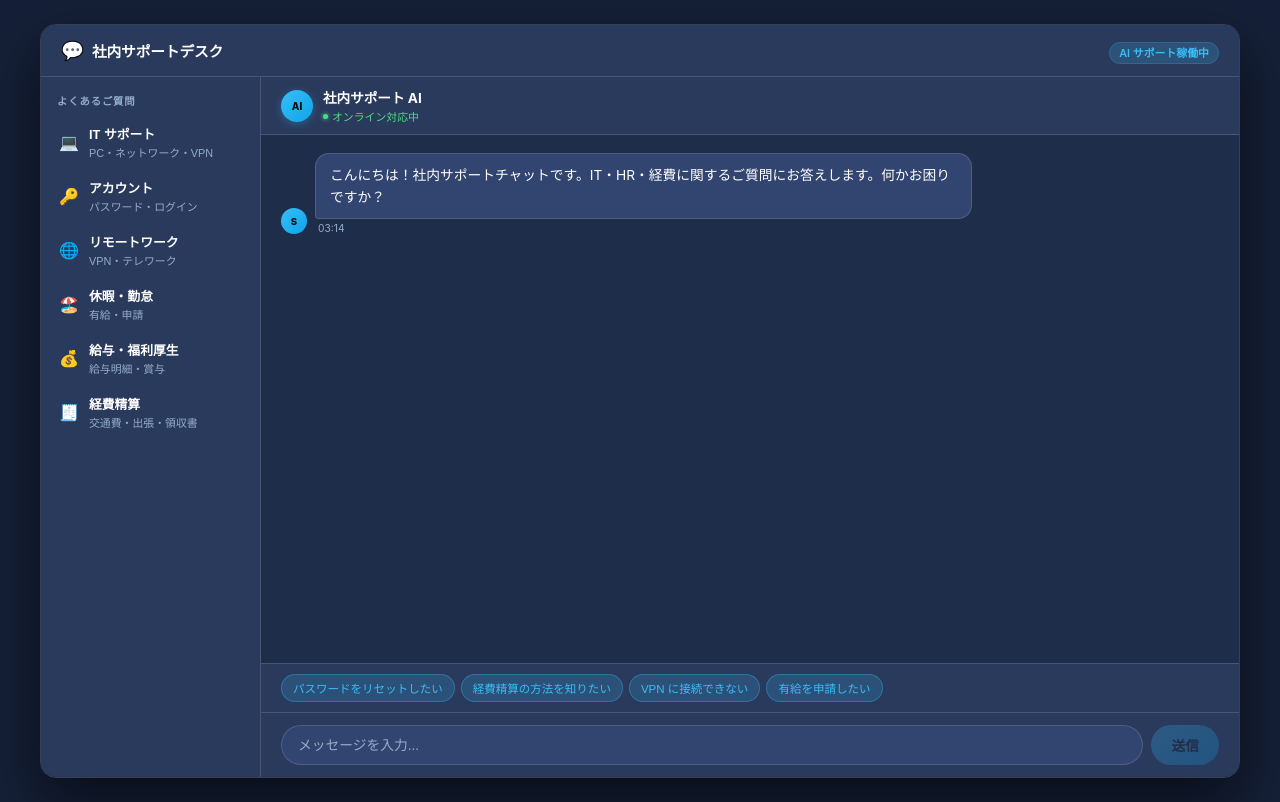
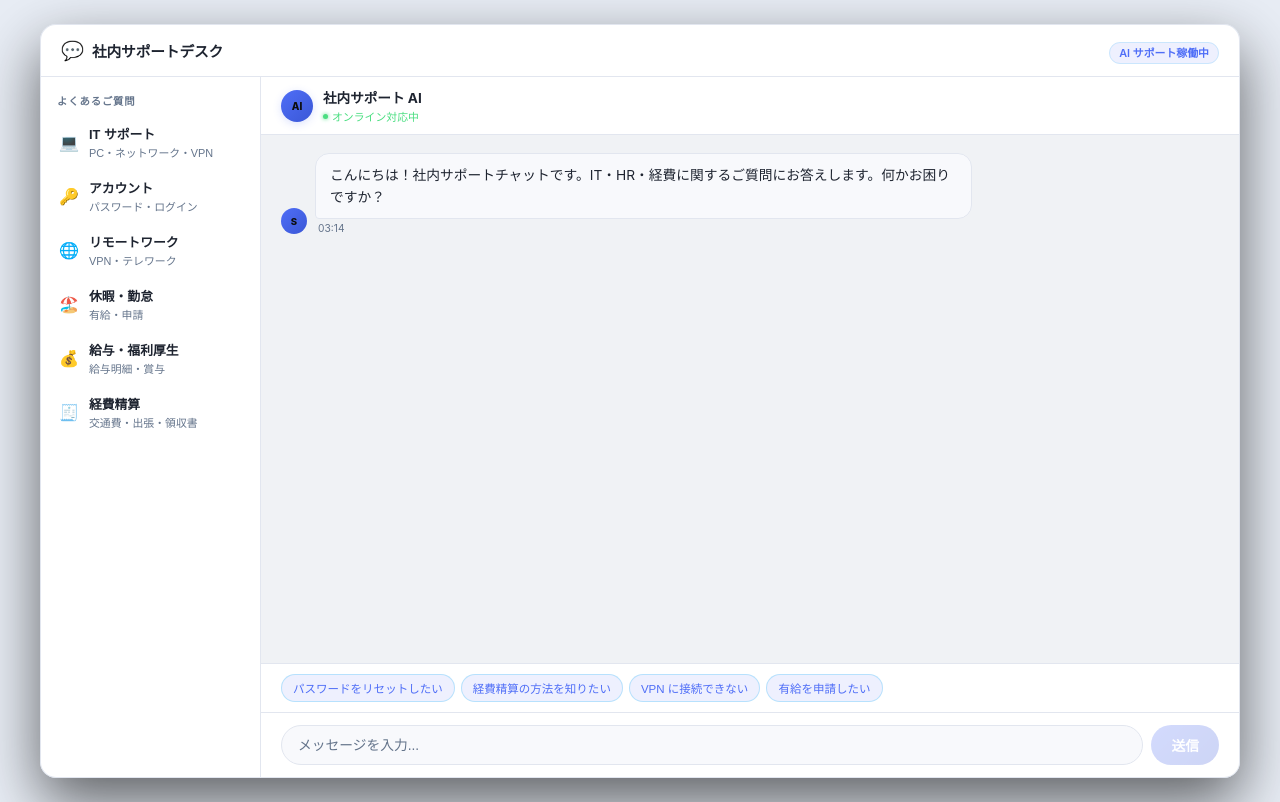
Before and after one commit to ryouIgei/demoRepository, a React (Vite) app: page / in a window 1280 px wide. Built offline with nearby package versions, Linux system fonts and the light colour scheme.

Commit message:
style: restore white/light theme with original blue accent

```diff
--- a/src/App.css
+++ b/src/App.css
@@ -1,14 +1,14 @@
 :root {
-  --accent: #38bdf8;
-  --accent-dark: #0ea5e9;
-  --accent-light: rgba(56, 189, 248, 0.18);
-  --accent-glow: rgba(56, 189, 248, 0.3);
-  --surface: #2a3a5c;
-  --surface-2: #324470;
-  --bg: #1e2d4a;
-  --border: rgba(255, 255, 255, 0.14);
-  --text: #ffffff;
-  --text-dim: #93adc8;
+  --accent: #4f6ef7;
+  --accent-dark: #3a57d6;
+  --accent-light: #eef0fe;
+  --accent-glow: rgba(79, 110, 247, 0.2);
+  --surface: #ffffff;
+  --surface-2: #f8f9fc;
+  --bg: #f0f2f5;
+  --border: #e2e6ef;
+  --text: #1e2430;
+  --text-dim: #64748b;
   --radius-lg: 14px;
   --radius-md: 8px;
   --header-h: 52px;
@@ -259,7 +259,7 @@
 
 .row.user .bubble {
   background: linear-gradient(135deg, var(--accent), var(--accent-dark));
-  color: #0d0d0d;
+  color: #ffffff;
   font-weight: 500;
   border-bottom-right-radius: 4px;
   box-shadow: 0 3px 10px var(--accent-glow);
@@ -323,7 +323,7 @@
 
 .chip:hover {
   background: var(--accent);
-  color: #0d0d0d;
+  color: #ffffff;
   border-color: var(--accent);
   box-shadow: 0 3px 10px var(--accent-glow);
 }
@@ -360,7 +360,7 @@
 .input-bar button {
   padding: 10px 20px;
   background: linear-gradient(135deg, var(--accent), var(--accent-dark));
-  color: #0d0d0d;
+  color: #ffffff;
   border: none;
   border-radius: 999px;
   font-size: 0.86rem;
--- a/src/index.css
+++ b/src/index.css
@@ -6,7 +6,7 @@
 
 body {
   font-family: -apple-system, BlinkMacSystemFont, 'Segoe UI', sans-serif;
-  background: #152038;
+  background: #e8edf5;
   min-height: 100vh;
   display: flex;
   align-items: center;
```
